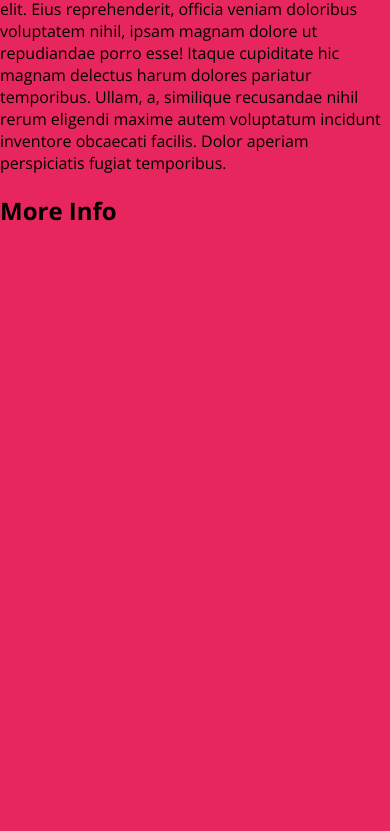
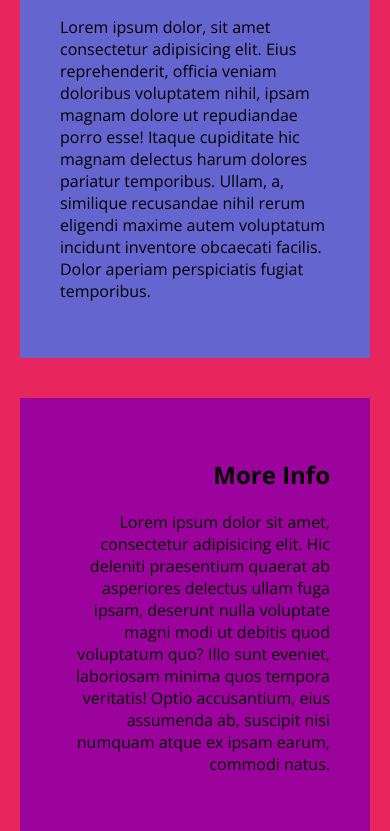
Before and after one commit to jaehafe/CSS-Practice, a website built with Vite: page scss-practice/index.html in a window 390 px wide. Shown: the part 110-941 px from the top of the page. Before the commit the page ends 844 px from the top, so only its background shows below. Built offline with nearby package versions, Linux system fonts and the light colour scheme.

Commit message:
feat: Add breakpoint to _grid.scss file
Apply cascade

```diff
--- a/scss-practice/index.html
+++ b/scss-practice/index.html
@@ -4,7 +4,7 @@
     <meta charset="UTF-8" />
     <link rel="icon" type="image/svg+xml" href="/vite.svg" />
     <meta name="viewport" content="width=device-width, initial-scale=1.0" />
-    <title>Twitter clone</title>
+    <title>Scss practice</title>
     <!-- google fonts -->
     <link rel="preconnect" href="https://fonts.googleapis.com" />
     <link rel="preconnect" href="https://fonts.gstatic.com" crossorigin />
@@ -14,20 +14,32 @@
     />
   </head>
   <body>
-    <main>
+    <div class="grid">
+      <main class="grid__main">
         <h1>Mythos</h1>
         <p>
           Lorem ipsum dolor, sit amet consectetur adipisicing elit. Eius
           reprehenderit, officia veniam doloribus voluptatem nihil, ipsam magnam
-        dolore ut repudiandae porro esse! Itaque cupiditate hic magnam delectus
-        harum dolores pariatur temporibus. Ullam, a, similique recusandae nihil
-        rerum eligendi maxime autem voluptatum incidunt inventore obcaecati
-        facilis. Dolor aperiam perspiciatis fugiat temporibus.
+          dolore ut repudiandae porro esse! Itaque cupiditate hic magnam
+          delectus harum dolores pariatur temporibus. Ullam, a, similique
+          recusandae nihil rerum eligendi maxime autem voluptatum incidunt
+          inventore obcaecati facilis. Dolor aperiam perspiciatis fugiat
+          temporibus.
         </p>
       </main>
-    <aside>
+
+      <aside class="grid__sidebar">
         <h2>More Info</h2>
+        <p>
+          Lorem ipsum dolor sit amet, consectetur adipisicing elit. Hic deleniti
+          praesentium quaerat ab asperiores delectus ullam fuga ipsam, deserunt
+          nulla voluptate magni modi ut debitis quod voluptatum quo? Illo sunt
+          eveniet, laboriosam minima quos tempora veritatis! Optio accusantium,
+          eius assumenda ab, suscipit nisi numquam atque ex ipsam earum, commodi
+          natus.
+        </p>
       </aside>
+    </div>
     <script type="module" src="/main.js"></script>
   </body>
 </html>
--- a/scss-practice/scss/layout/_grid.scss
+++ b/scss-practice/scss/layout/_grid.scss
@@ -24,6 +24,13 @@
 
   &__main {
     background-color: rgb(101, 101, 207);
+
+    @include u.breakpoint(medium) {
+      background-color: rgb(0, 80, 0);
+    }
+    @include u.breakpoint(large) {
+      background-color: hsl(39, 100%, 35%);
+    }
   }
 
   &__sidebar {
@@ -41,5 +48,9 @@
     @include u.breakpoint-down(medium) {
       text-align: center;
     }
+
+    @include u.breakpoint-down(small) {
+      text-align: right;
+    }
   }
 }
```
Lines whose indentation alone changed are shown as unchanged.
